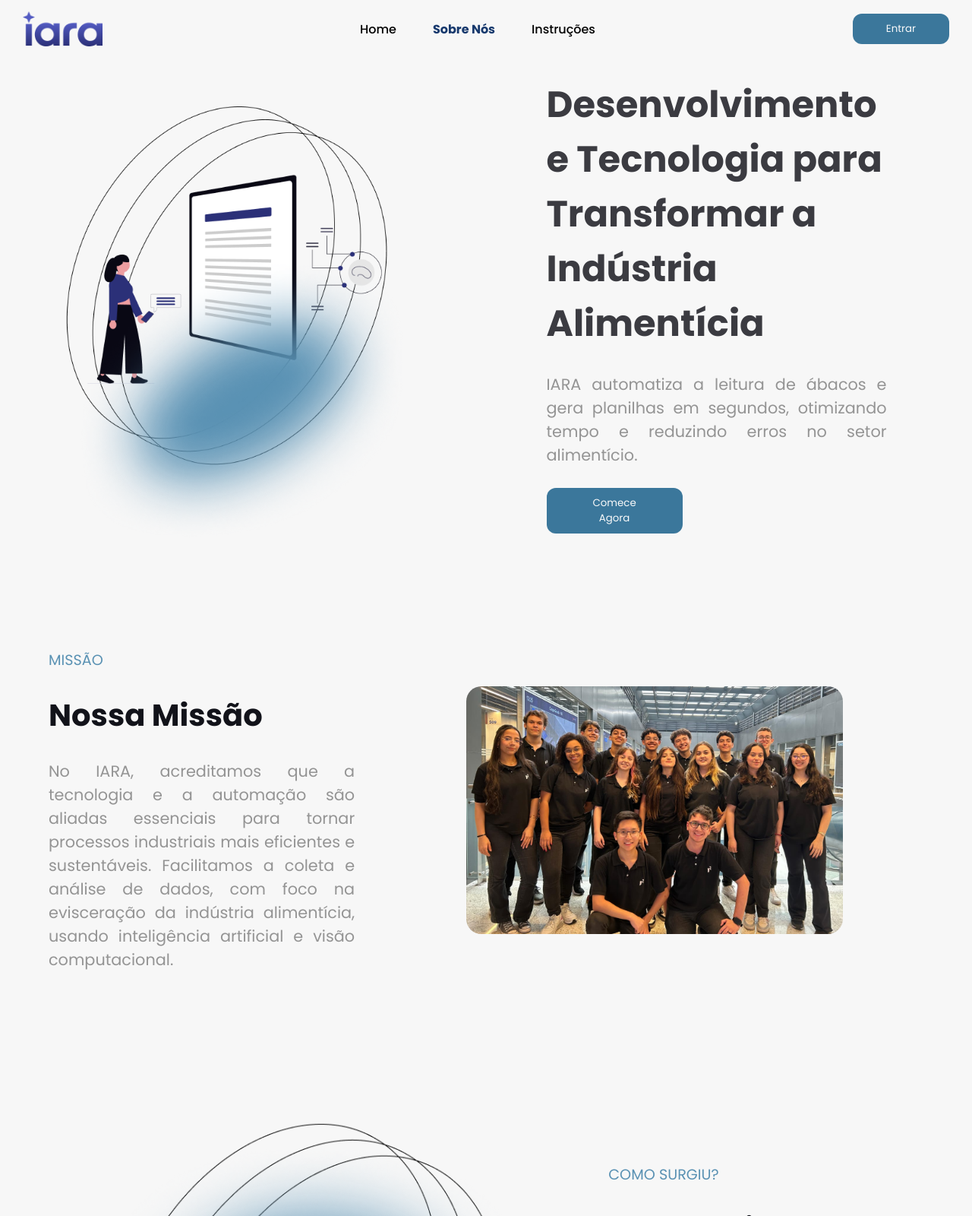
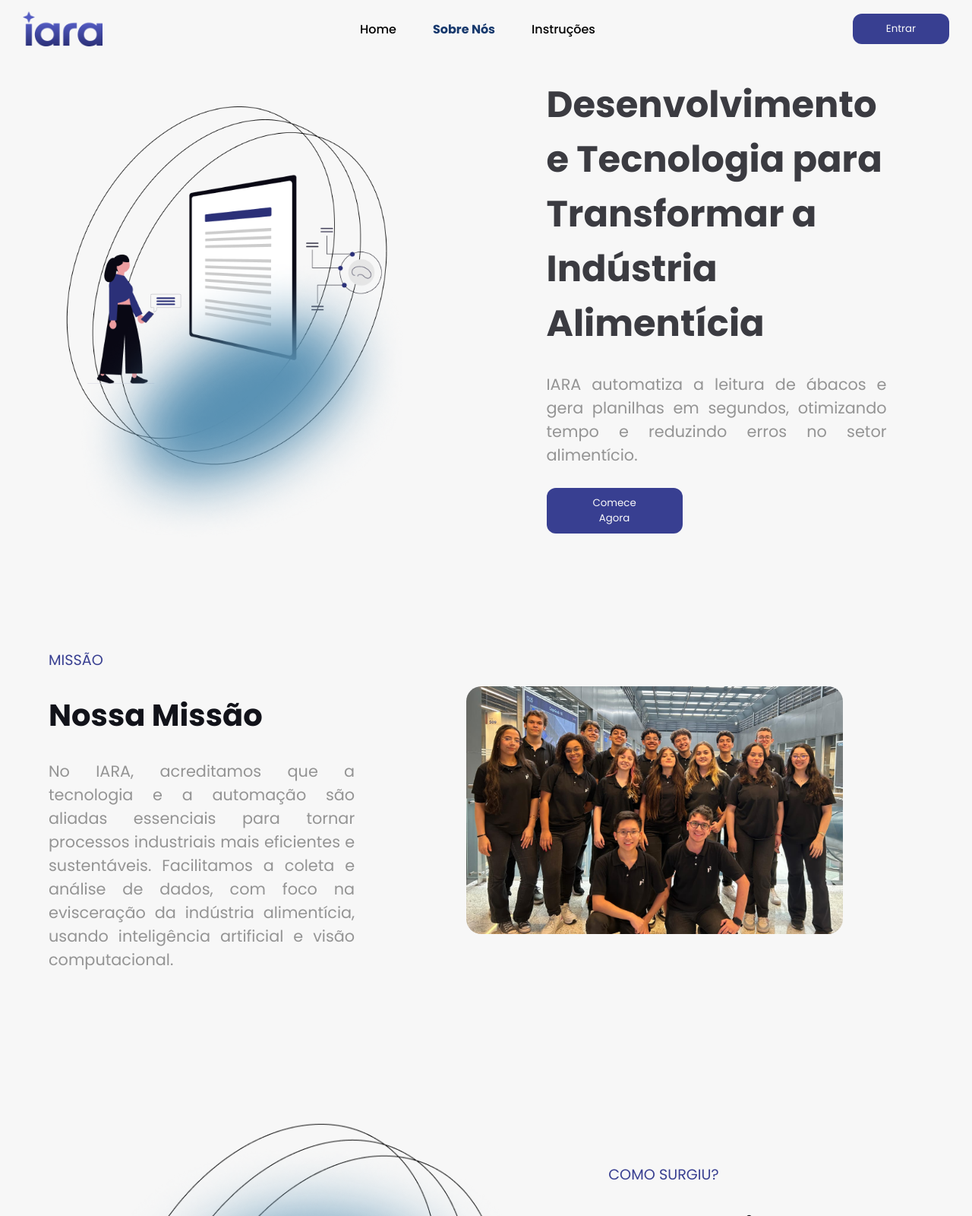
Before and after one commit to luibiondo/Iara-Frontend, a plain HTML site: page sobre.html in a window 1280 px wide. Shown: the top 1600 px of the page at 76% size. Drawn offline with nearby package versions, Linux system fonts and the light colour scheme.

Commit message:
Mudando a cor de tudo

```diff
--- a/src/styles/instrucoes1.css
+++ b/src/styles/instrucoes1.css
@@ -41,7 +41,7 @@
 }
 
 #passos .subtitulo {
-    color: #5991B3;
+    color: #383F91;
     font-size: 1.2rem;
     text-transform: uppercase;
 }
@@ -89,7 +89,7 @@
 }
 
 #usuarios .subtitulo {
-    color: #5991B3;
+    color: #383F91;
     font-size: 1.2rem;
     text-transform: uppercase;
 }
--- a/src/styles/main1.css
+++ b/src/styles/main1.css
@@ -61,7 +61,7 @@
 }
 
 #funcionalidades .subtitulo {
-    color: #5991B3;
+    color: #383F91;
     font-size: 1.2rem;
     margin-bottom: 10px;
     text-transform: uppercase;
@@ -105,7 +105,7 @@
 
 /* FAQ */
 .subtitulo {
-    color: #5991B3;
+    color: #383F91;
     font-size: 1.2rem;
 }
 
@@ -159,7 +159,7 @@
 }
 
 .azul {
-    background-color: #5991B3;
+    background-color: #383F91;
 }
 
 .azul h3 {
@@ -212,7 +212,7 @@
 }
 
 #vantagens .subtitulo {
-    color: #5991B3;
+    color: #383F91;
     font-size: 1.2rem;
     margin-bottom: 10px;
     text-transform: uppercase;
--- a/src/styles/sobre1.css
+++ b/src/styles/sobre1.css
@@ -85,7 +85,7 @@
 }
 
 #missao .subtitulo {
-    color: #5991B3;
+    color: #383F91;
     font-size: 1.2rem;
     margin-bottom: 0px;
     text-transform: uppercase;
@@ -123,7 +123,7 @@
 
 
 #como-surgiu .subtitulo {
-    color: #5991B3;
+    color: #383F91;
     font-size: 1.2rem;
     margin-bottom: 0px;
     text-transform: uppercase;
@@ -167,7 +167,7 @@
 }
 
 #contato .subtitulo {
-    color: #5991B3;
+    color: #383F91;
     font-size: 1.2rem;
     margin-bottom: 0px;
     text-transform: uppercase;
--- a/src/styles/style.css
+++ b/src/styles/style.css
@@ -26,7 +26,7 @@
     display: flex;
     align-items: center;
     justify-content: center;
-    background-color: #3B779B;
+    background-color: #383F91;
     color: #FAFAFA;
     border-radius: 12px;
     padding: 10px 44px;
@@ -44,7 +44,7 @@
     border: none;
     align-items: center;
     justify-content: center;
-    background-color: #3B779B;
+    background-color: #383F91;
     color: #FAFAFA;
     border-radius: 12px;
     padding: 10px 44px;
```
